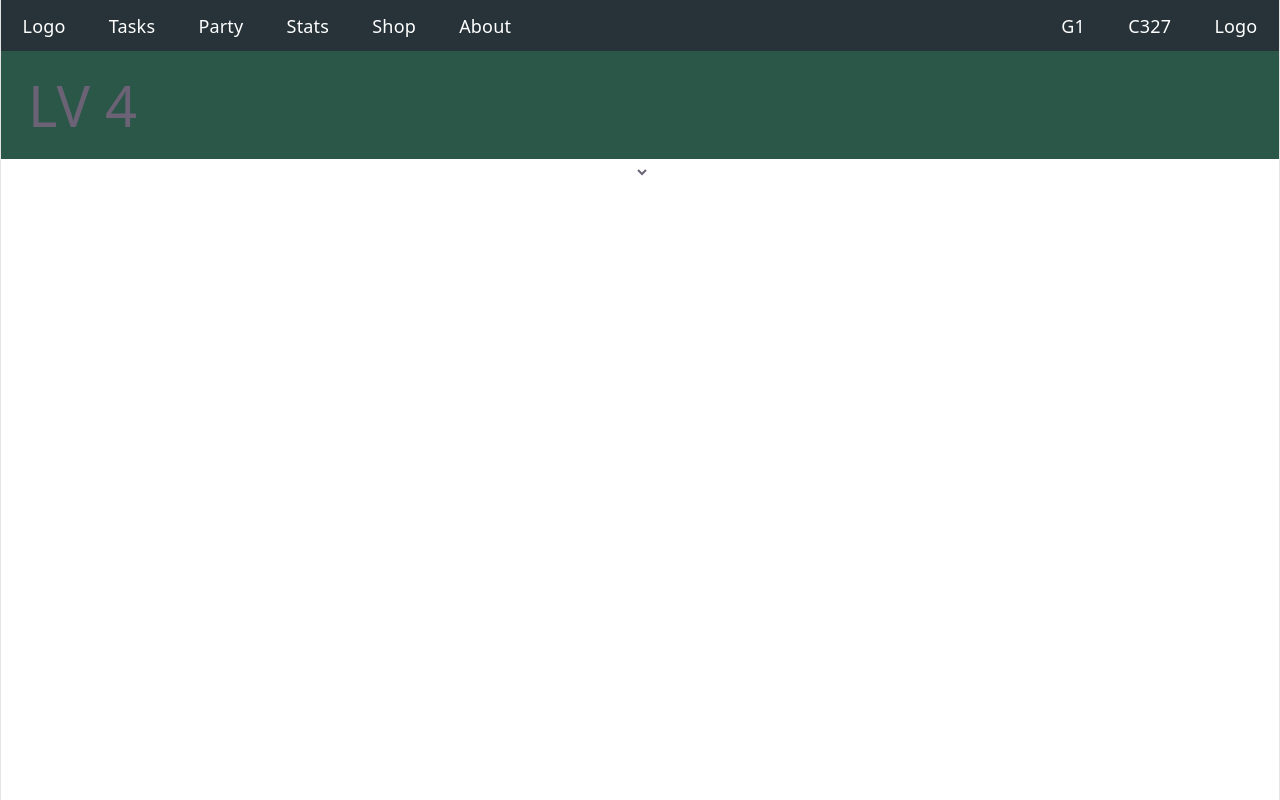
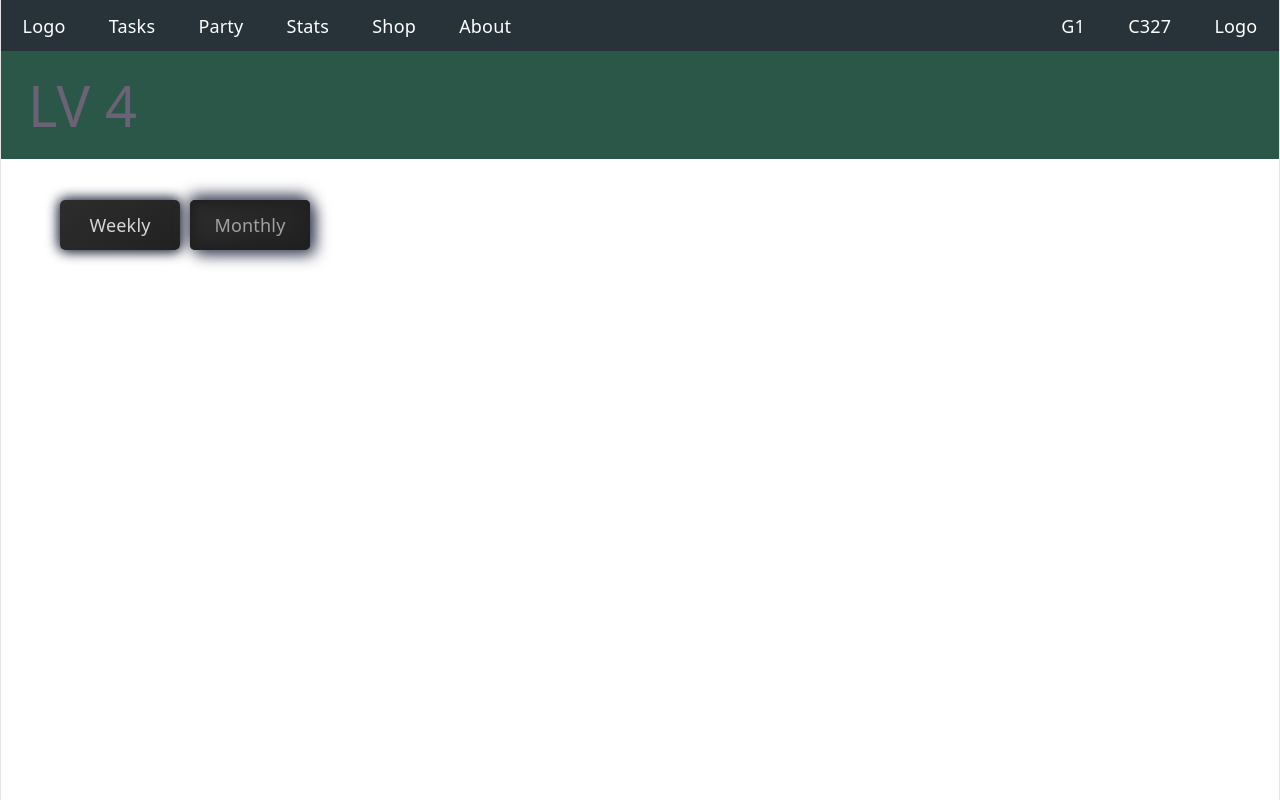
Before and after one commit to Ziad-Agha/ToDoApp, a React (Vite) app in the folder Frontend/: page /weekly-view in a window 1280 px wide. Built offline with nearby package versions, Linux system fonts and the light colour scheme.

Commit message:
#9 Add: ViewToggle & GlowButton

```diff
--- a/Frontend/src/WeeklyView.tsx
+++ b/Frontend/src/WeeklyView.tsx
@@ -1,18 +1,69 @@
-import {Nav,SubNav} from "./HomePage.tsx";
+import {useState} from "react";
+import {Nav, SubNav} from "./HomePage.tsx";
 
 export default function WeeklyView() {
-    return <>
+    /*const mainStyling = "flex-1\n" +
+        "  w-full\n" +
+        "  box-border\n" +
+        "  grid grid-cols-1\n" +
+        "  gap-4\n" +
+        "  p-4\n" +
+        "  md:grid-cols-2 md:p-8\n" +
+        "  lg:grid-cols-3 lg:px-12 lg:py-8";*/
+    return <div className={"min-h-screen flex flex-col"}>
         <Nav/>
         <SubNav/>
-        <ViewButton/>
+        <main
+            className={"bg-main flex-1 w-full box-border gap-4 p-4 md:grid-cols-2 md:p-8 lg:grid-cols-3 lg:px-12 lg:py-8"}>
+            <ViewToggle />
 
-    </>;
+        </main>
+    </div>;
 }
 
-function ViewButton() {
-    return <div>
-        <select>
+type ViewType = "weekly" | "monthly";
 
-        </select>
-    </div>
+function ViewToggle() {
+    const [selected, setSelected] = useState<ViewType>("weekly");
+
+    return(
+        <div className={"flex"}>
+            <GlowButton
+                label={"Weekly"}
+                isSelected={selected == "weekly"}
+                onClick={() => setSelected("weekly")}
+            />
+            <GlowButton
+                label={"Monthly"}
+                isSelected={selected == "monthly"}
+                onClick={() => setSelected("monthly")} />
+        </div>
+    );
 }
+
+function GlowButton({label, isSelected, onClick}:
+                    {
+                        label: string,
+                        isSelected: boolean,
+                        onClick: () => void
+                    }) {
+    return (
+        <button
+            onClick={onClick}
+            className={`
+                h-[50px] w-[120px] m-[5px]
+                flex justify-center items-center
+                cursor-pointer
+                text-base rounded-[5px]
+                bg-[linear-gradient(145deg,#2e2d2d,#212121)]
+                transition-all duration-500
+        ${isSelected
+                ? "shadow-[1px_1px_13px_#20232e,-1px_-1px_13px_#545b78] text-[#d6d6d6]"
+                : "shadow-[-1px_-5px_15px_#41465b,5px_5px_15px_#41465b,inset_5px_5px_10px_#212121,inset_-5px_-5px_10px_#212121] text-[rgb(161,161,161)]"
+            }
+      `}
+        >
+            {label}
+        </button>
+    );
+}
```
